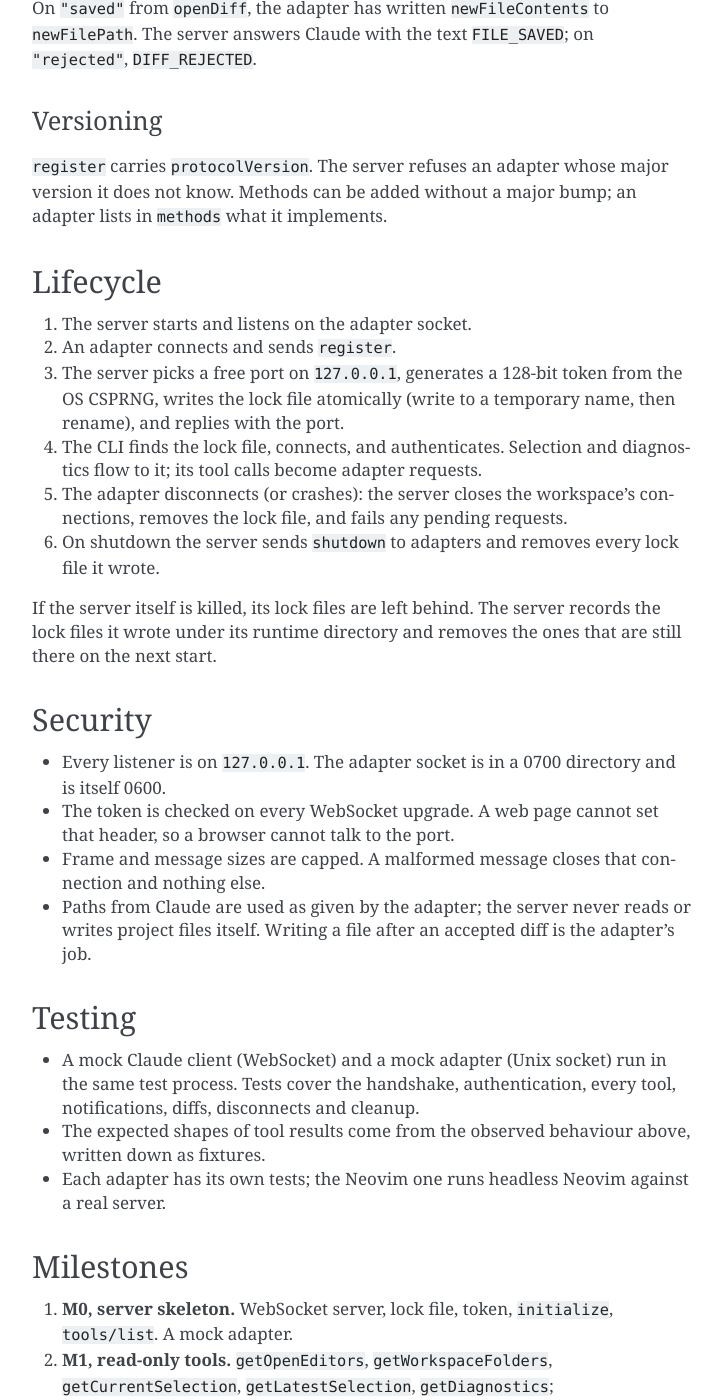
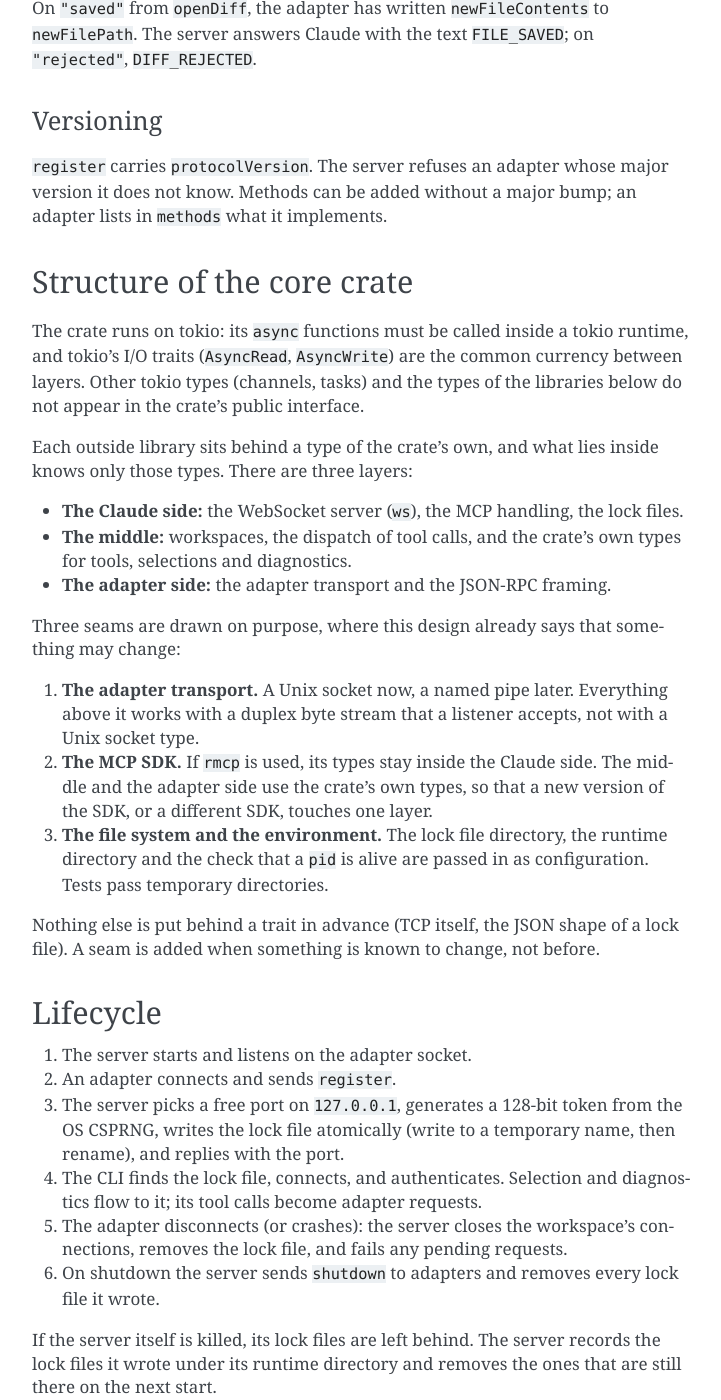
Before and after one commit to small-gear-lab/claude-ide-server, a Sphinx documentation site: the page built from docs/DESIGN.md, in a window 1280 px wide and 1400 px high, scrolled down 5586 px. Shown: the whole window, without its empty margins (388-1109 px from the left). Built offline with Sphinx 7.4.7, drawn with Linux system fonts in a browser that asks for light colours; some of the changed text lies outside the part shown.

Commit message:
Hand out connections with accept(), and write the layers and seams of the core crate into the design notes

```diff
--- a/docs/DESIGN.md
+++ b/docs/DESIGN.md
@@ -174,6 +174,32 @@ Claude with the text `FILE_SAVED`; on `"rejected"`, `DIFF_REJECTED`.
 `register` carries `protocolVersion`. The server refuses an adapter whose major version it does not know.
 Methods can be added without a major bump; an adapter lists in `methods` what it implements.
 
+## Structure of the core crate
+
+The crate runs on tokio: its `async` functions must be called inside a tokio runtime, and tokio's I/O traits
+(`AsyncRead`, `AsyncWrite`) are the common currency between layers. Other tokio types (channels, tasks) and the
+types of the libraries below do not appear in the crate's public interface.
+
+Each outside library sits behind a type of the crate's own, and what lies inside knows only those types. There are
+three layers:
+
+- **The Claude side:** the WebSocket server (`ws`), the MCP handling, the lock files.
+- **The middle:** workspaces, the dispatch of tool calls, and the crate's own types for tools, selections and
+  diagnostics.
+- **The adapter side:** the adapter transport and the JSON-RPC framing.
+
+Three seams are drawn on purpose, where this design already says that something may change:
+
+1. **The adapter transport.** A Unix socket now, a named pipe later. Everything above it works with a duplex byte
+   stream that a listener accepts, not with a Unix socket type.
+2. **The MCP SDK.** If `rmcp` is used, its types stay inside the Claude side. The middle and the adapter side use
+   the crate's own types, so that a new version of the SDK, or a different SDK, touches one layer.
+3. **The file system and the environment.** The lock file directory, the runtime directory and the check that a
+   `pid` is alive are passed in as configuration. Tests pass temporary directories.
+
+Nothing else is put behind a trait in advance (TCP itself, the JSON shape of a lock file). A seam is added when
+something is known to change, not before.
+
 ## Lifecycle
 
 1. The server starts and listens on the adapter socket.
```
Also changed, not shown: docs/ja/DESIGN.md (+18 -0 lines), 3 other files.
